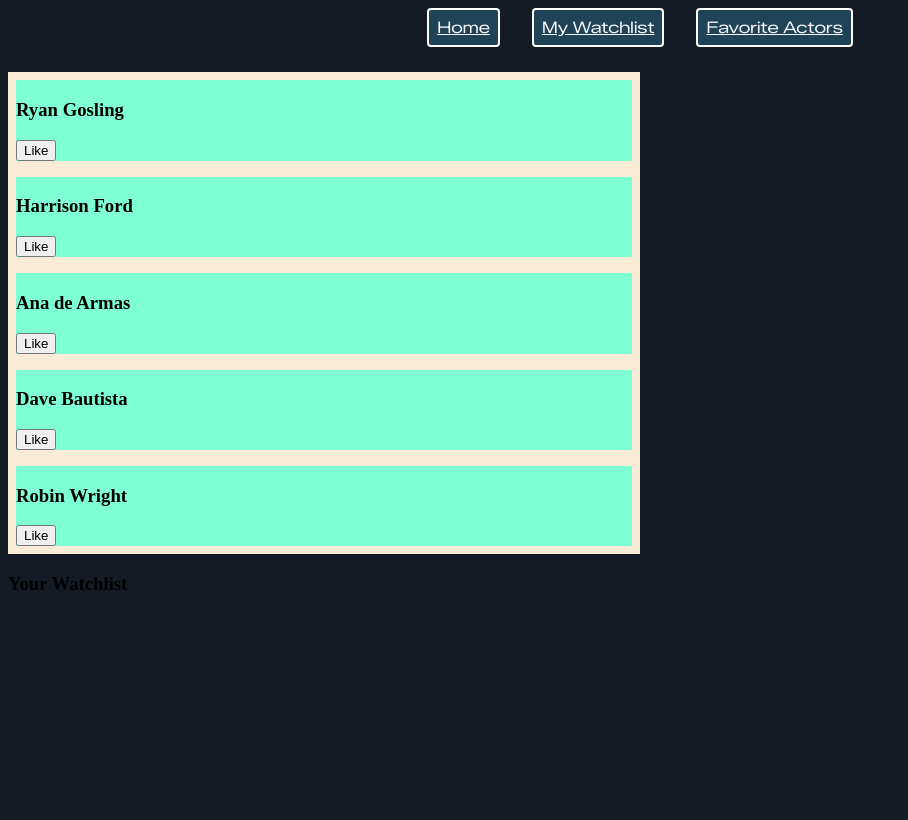
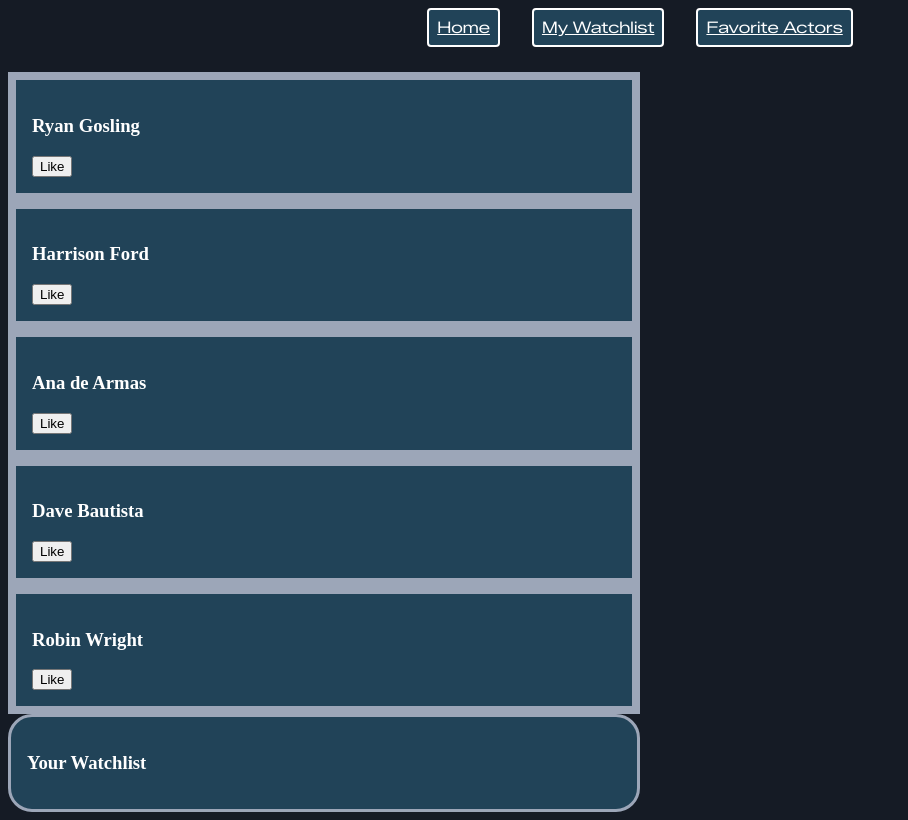
Before and after one commit to nlubinski-rrc/Full-Stack-Project-2026-Winter, a React (Vite) app: page /favorite-actors in a window 1280 px wide. Shown: the whole page, without its empty margins (0-908 px from the left). Built offline with nearby package versions, Linux system fonts and the light colour scheme.

Commit message:
Improved CSS styling

```diff
--- a/src/components/common/actor-card/actor-card.css
+++ b/src/components/common/actor-card/actor-card.css
@@ -1,9 +1,10 @@
 
 .actor-card {
     border: 0.5rem;
-    background-color: aquamarine;
-    border-color: antiquewhite;
     border-style: solid;
+    border-color: #9CA6B8;
+    background-color: #214358;
+    padding: 1rem;
 }
 
 .is-favorite {
--- a/src/components/pages/favorite-actors/FavoriteActors.tsx
+++ b/src/components/pages/favorite-actors/FavoriteActors.tsx
@@ -20,7 +20,7 @@ function FavoriteActorsPage(
 
     const watchListItems: JSX.Element[] = userWatchlist.watchlistItems.map((movie) => {
         return (
-            <li>
+            <li key={movie.movieId}>
                 {movie.movieTitle}
                 <button onClick={() => {
                     const newList = userWatchlist.watchlistItems.filter(filteredMovie => filteredMovie.movieId != movie.movieId);
@@ -46,9 +46,9 @@ function FavoriteActorsPage(
             updateActors={updateActors}
             />
         </section>
-        <section>
+        <section id="watchListContainer">
             <h3>Your Watchlist</h3>
-            {watchListItems}
+            <ul>{watchListItems}</ul>
         </section>
     </div>
     );
--- a/src/components/pages/favorite-actors/favoriteActors.css
+++ b/src/components/pages/favorite-actors/favoriteActors.css
@@ -2,3 +2,21 @@
     display: grid;
     grid-template-columns: 1fr 1fr;
 }
+
+#watchListContainer {
+    border-radius: 1.5em;
+    border-style: solid;
+    border-color: #9CA6B8;
+    background-color: #214358;
+    padding: 1rem;
+}
+
+li {
+    color: white;
+    background-color: #151B25;
+    padding: 0.5rem;
+}
+
+h3 {
+    color: white;
+}
```
